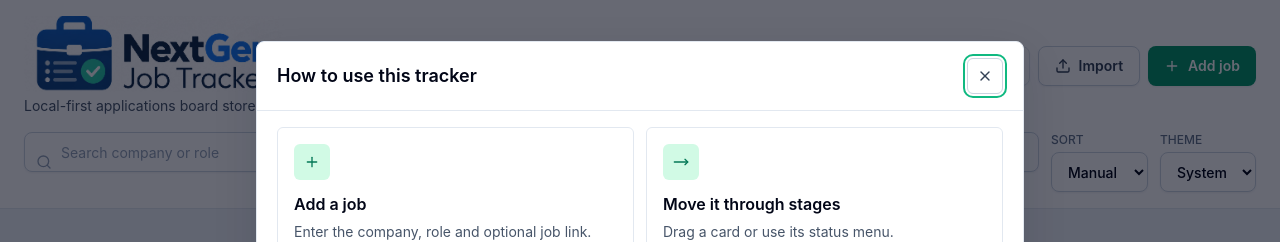
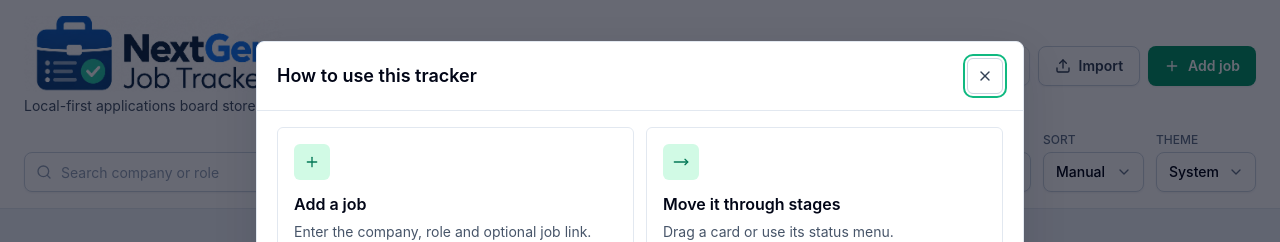
Before and after one commit to vermav27/AITESTER, a React (Vite) app in the folder chapter_05_JobTracker/NextGenJobTracker/: page / in a window 1280 px wide. Shown: the top 242 px of the page. Built offline with nearby package versions, Linux system fonts and the light colour scheme.

Commit message:
fix: align search and select controls

```diff
--- a/chapter_05_JobTracker/NextGenJobTracker/src/App.tsx
+++ b/chapter_05_JobTracker/NextGenJobTracker/src/App.tsx
@@ -1,4 +1,5 @@
 import {
+  ChevronDown,
   Download,
   HelpCircle,
   Plus,
@@ -368,7 +369,7 @@ export default function App() {
             </div>
           </div>
 
-          <div className="grid gap-3 md:grid-cols-[minmax(260px,1fr)_auto_auto]">
+          <div className="grid items-end gap-3 md:grid-cols-[minmax(260px,1fr)_auto_auto]">
             <label className="relative block">
               <span className="sr-only">Search company and role</span>
               <Search className="pointer-events-none absolute left-3 top-1/2 h-4 w-4 -translate-y-1/2 text-slate-400" aria-hidden="true" />
@@ -393,20 +394,26 @@ export default function App() {
 
             <label className="field-label compact">
               Sort
+              <div className="select-control">
                 <select className="field-input h-10" value={settings.sortMode} onChange={(event) => void handleSortChange(event.target.value as SortMode)}>
                   <option value="manual">Manual</option>
                   <option value="newest">Newest</option>
                   <option value="oldest">Oldest</option>
                 </select>
+                <ChevronDown className="select-chevron" aria-hidden="true" />
+              </div>
             </label>
 
             <label className="field-label compact">
               Theme
+              <div className="select-control">
                 <select className="field-input h-10" value={settings.theme} onChange={(event) => void handleThemeChange(event.target.value as ThemePreference)}>
                   <option value="system">System</option>
                   <option value="light">Light</option>
                   <option value="dark">Dark</option>
                 </select>
+                <ChevronDown className="select-chevron" aria-hidden="true" />
+              </div>
             </label>
           </div>
         </div>
--- a/chapter_05_JobTracker/NextGenJobTracker/src/components/JobCard.tsx
+++ b/chapter_05_JobTracker/NextGenJobTracker/src/components/JobCard.tsx
@@ -1,6 +1,6 @@
 import { useSortable } from '@dnd-kit/sortable';
 import { CSS } from '@dnd-kit/utilities';
-import { GripVertical, Pencil, Trash2 } from 'lucide-react';
+import { ChevronDown, GripVertical, Pencil, Trash2 } from 'lucide-react';
 import { JOB_STATUSES, getStatusLabel, type JobStatus } from '../constants/statuses';
 import { formatAppliedAge } from '../utils/dates';
 import type { Job, SortMode } from '../types/job';
@@ -87,6 +87,7 @@ export function JobCard({
       </div>
 
       <div className="mt-3 grid gap-2">
+        <div className="select-control min-w-0">
           <label className="sr-only" htmlFor={`status-${job.id}`}>
             Change status for {job.companyName} {job.role}
           </label>
@@ -103,6 +104,8 @@ export function JobCard({
               </option>
             ))}
           </select>
+          <ChevronDown className="select-chevron" aria-hidden="true" />
+        </div>
         <div className="flex justify-end gap-2">
           <button
             type="button"
--- a/chapter_05_JobTracker/NextGenJobTracker/src/components/JobForm.tsx
+++ b/chapter_05_JobTracker/NextGenJobTracker/src/components/JobForm.tsx
@@ -1,4 +1,4 @@
-import { Save } from 'lucide-react';
+import { ChevronDown, Save } from 'lucide-react';
 import type { FormEvent } from 'react';
 import { useEffect, useMemo, useState } from 'react';
 import { JOB_STATUSES } from '../constants/statuses';
@@ -118,6 +118,7 @@ export function JobForm({ job, jobs, resumeNames, onSave, onClose }: JobFormProp
 
             <label className="field-label">
               Status
+              <div className="select-control">
                 <select
                   className="field-input"
                   value={draft.status}
@@ -129,6 +130,8 @@ export function JobForm({ job, jobs, resumeNames, onSave, onClose }: JobFormProp
                     </option>
                   ))}
                 </select>
+                <ChevronDown className="select-chevron" aria-hidden="true" />
+              </div>
             </label>
 
             <label className="field-label">
--- a/chapter_05_JobTracker/NextGenJobTracker/src/index.css
+++ b/chapter_05_JobTracker/NextGenJobTracker/src/index.css
@@ -57,6 +57,18 @@ body {
     @apply w-full rounded-lg border border-slate-300 bg-white px-3 py-2 text-sm text-slate-950 shadow-sm outline-none placeholder:text-slate-400 focus:border-emerald-500 focus:ring-2 focus:ring-emerald-500/30 dark:border-slate-600 dark:bg-slate-950 dark:text-slate-50 dark:placeholder:text-slate-500;
   }
 
+  .select-control {
+    @apply relative;
+  }
+
+  .select-control > select {
+    @apply appearance-none pr-9;
+  }
+
+  .select-chevron {
+    @apply pointer-events-none absolute right-3 top-1/2 h-4 w-4 -translate-y-1/2 text-slate-500 dark:text-slate-400;
+  }
+
   .field-error {
     @apply text-xs font-medium text-rose-700 dark:text-rose-300;
   }
```
Also changed, not shown: 1 other file (tests, documents, lock files or other folders). Lines whose indentation alone changed are shown as unchanged.
